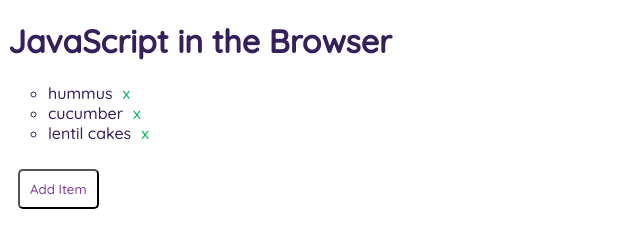
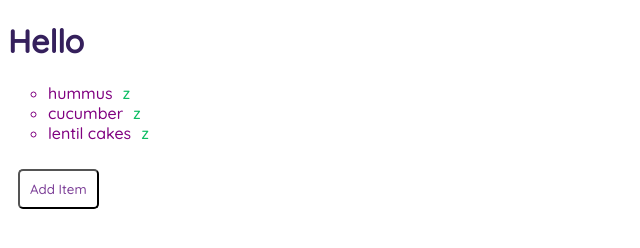
Before and after one commit to fsaiz97/javascript_in_the_browser, a plain HTML site: page index.html in a window 1280 px wide. Shown: the whole page, without its empty margins (0-640 px from the left). Drawn offline with Linux system fonts and the light colour scheme.

Commit message:
Finished

```diff
--- a/index.html
+++ b/index.html
@@ -3,6 +3,7 @@
     <head>
         <title>JS in the Browser</title>
         <link rel="stylesheet" href="static/css/style.css">
+        <script defer src="./index.js"></script>
     </head>
     <body>
         <header>
```
